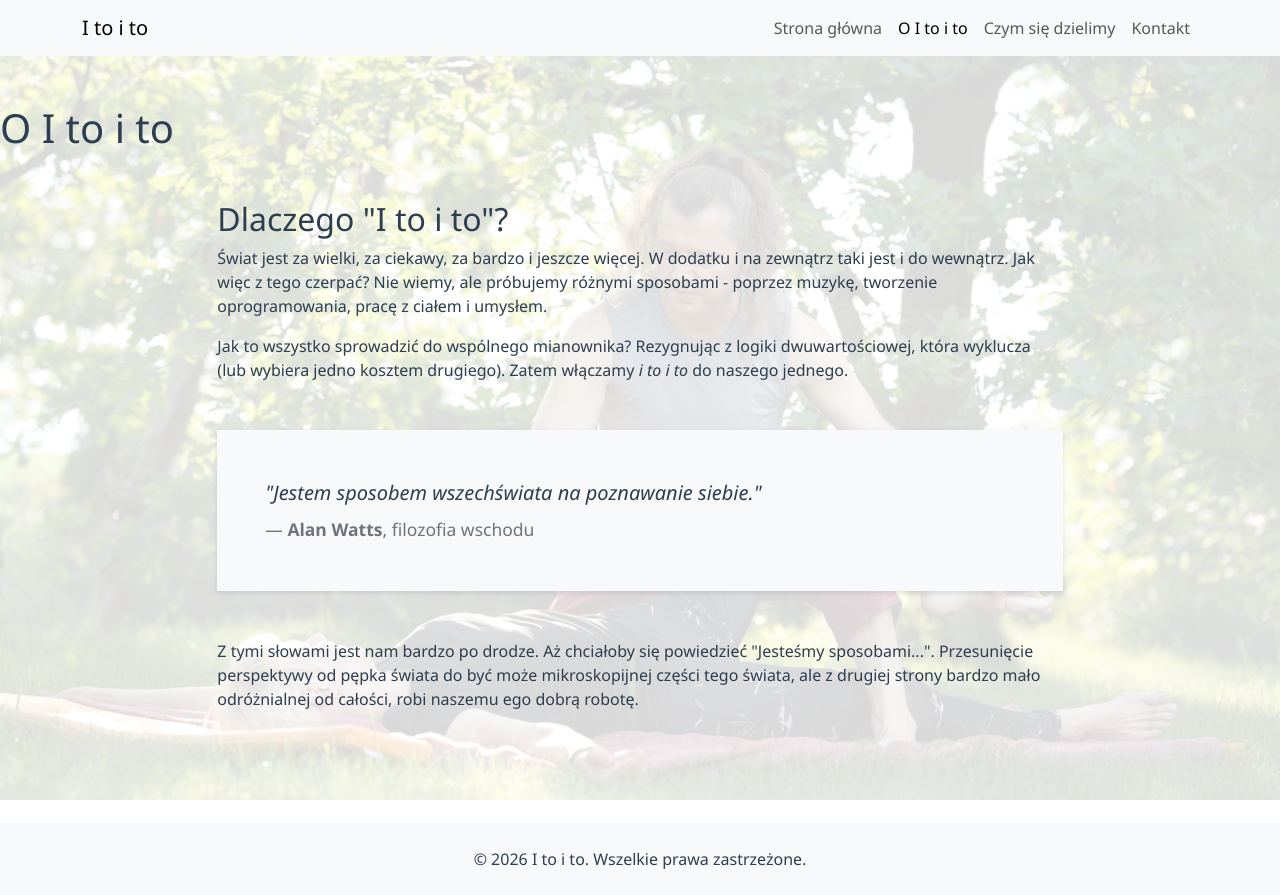
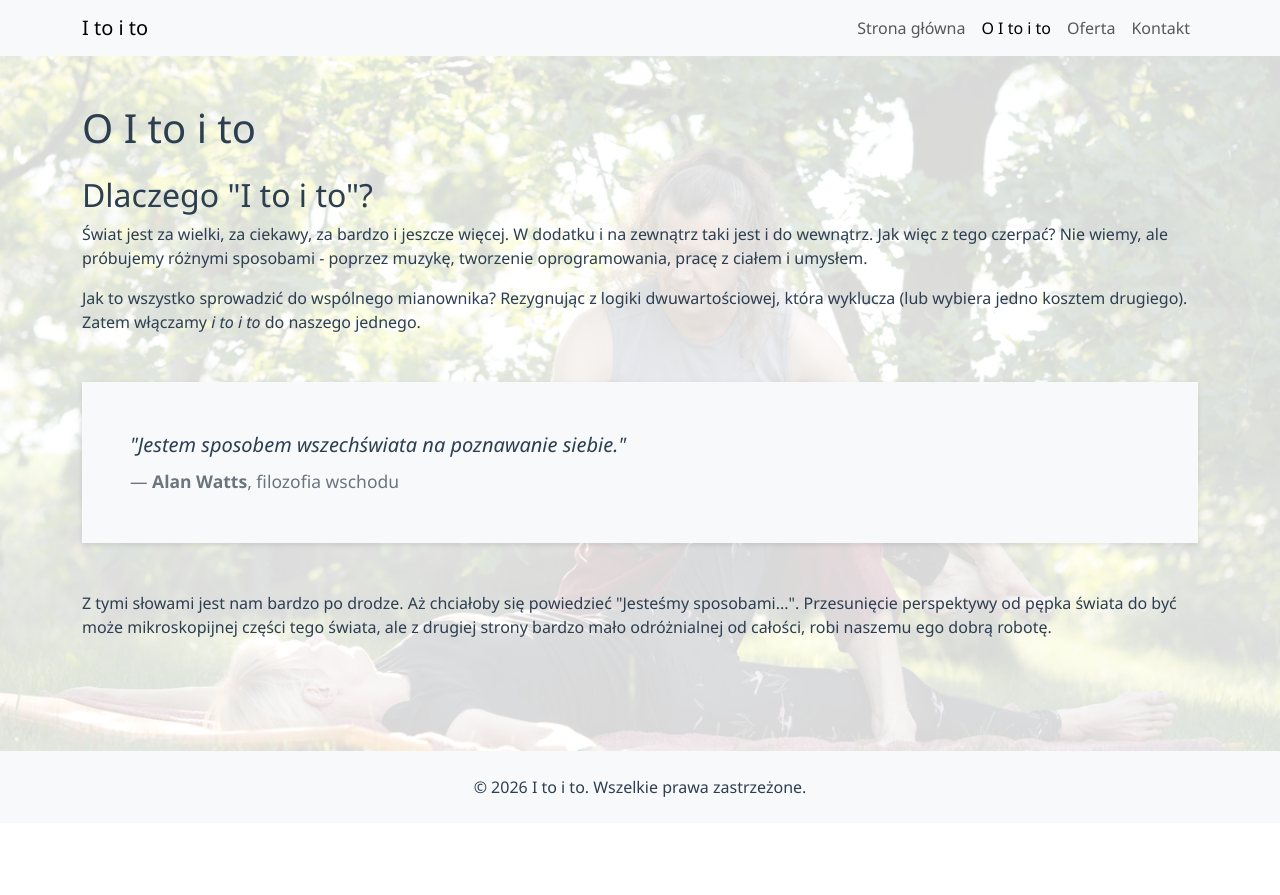
Before and after one commit to wkoziej/itoito.site, an Eleventy site: page src/o-firmie.njk in a window 1280 px wide. After the commit the page ends 823 px from the top, so only its background shows below. Built offline with nearby package versions, Linux system fonts and the light colour scheme; Eleventy itself is replaced by a stand-in of ours; files that its build step writes are made by us from their sources.

Commit message:
Update kontakt.njk and o-firmie.njk for improved content presentation and navigation
- Changed the header in kontakt.njk to a more engaging title "Umówmy się".
- Refactored o-firmie.njk to include a container for better structure and readability.
- Updated navigation.json to rename "Czym się dzielimy" to "Oferta" for clarity.

```diff
--- a/src/_data/navigation.json
+++ b/src/_data/navigation.json
@@ -9,7 +9,7 @@
       "url": "/o-firmie/"
     },
     {
-      "text": "Czym się dzielimy",
+      "text": "Oferta",
       "url": "/uslugi/"
     },
     {
--- a/src/kontakt.njk
+++ b/src/kontakt.njk
@@ -4,7 +4,7 @@ title: Kontakt
 ---
 
 <div class="container">
-  <h1 class="mb-4">Kontakt</h1>
+  <h1 class="mb-4">Umówmy się</h1>
 
 
   <div class="row">
--- a/src/o-firmie.njk
+++ b/src/o-firmie.njk
@@ -3,10 +3,8 @@ layout: layouts/base.njk
 title: O I to i to
 ---
 
+<div class="container">
   <h1 class="mb-4">O I to i to</h1>
-
-<div class="row">
-  <div class="col-lg-8 mx-auto">
 
   <h2 class="mt-4">Dlaczego "I to i to"?</h2>
   <p>Świat jest za wielki, za ciekawy, za bardzo i jeszcze więcej. W dodatku i na zewnątrz taki jest i do wewnątrz. Jak więc z tego czerpać? Nie wiemy, ale próbujemy różnymi sposobami - poprzez muzykę, tworzenie oprogramowania, pracę z ciałem i umysłem.</p>
@@ -21,7 +19,6 @@ title: O I to i to
   Przesunięcie perspektywy od pępka świata do być może mikroskopijnej części tego świata,
   ale z drugiej strony bardzo mało odróżnialnej od całości, robi naszemu ego dobrą robotę.</p>
 </div>
-</div>
 
 <style>
   .bg-opacity-85 {
```
Lines whose indentation alone changed are shown as unchanged.
